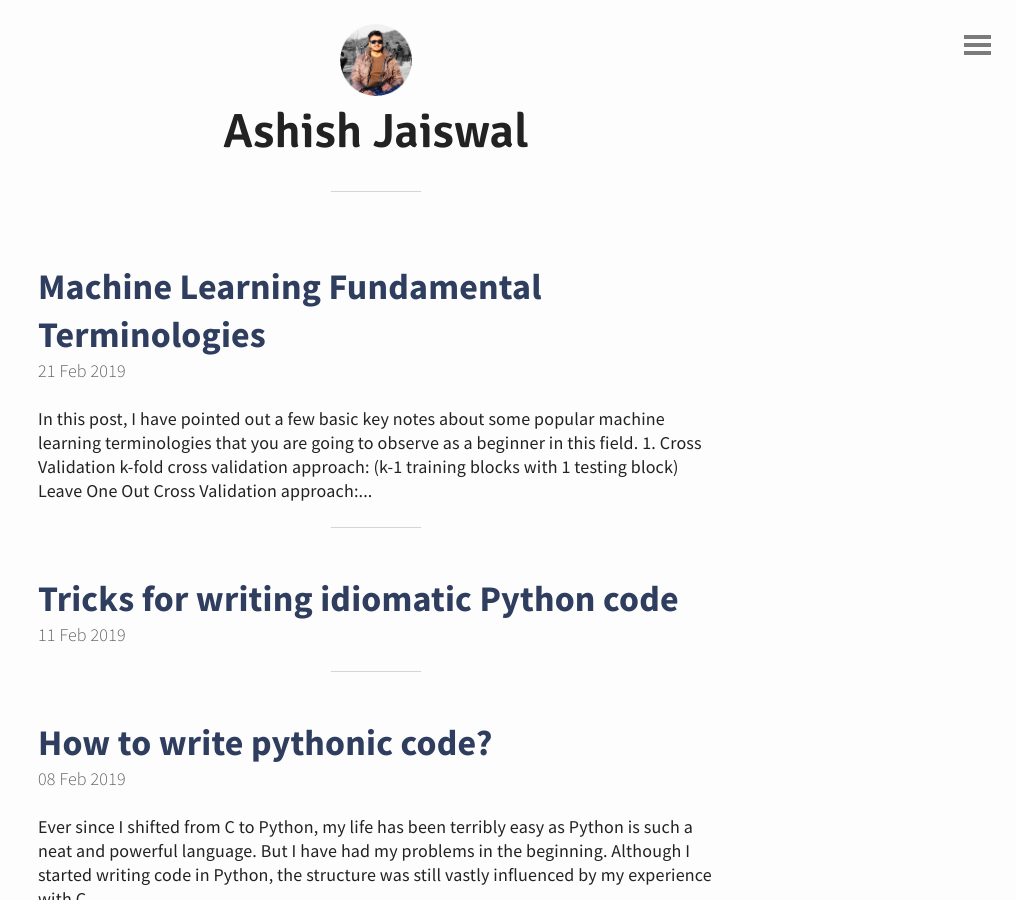
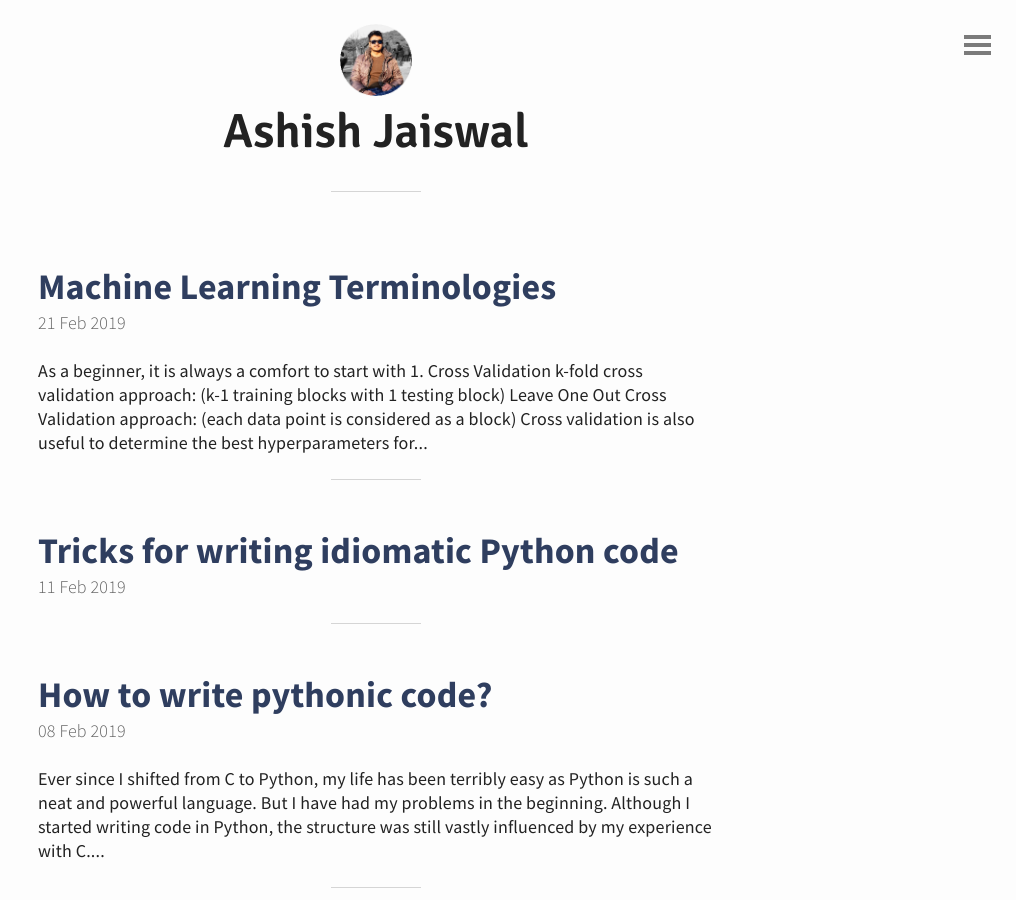
Before and after one commit to asheeshcric/blog, a Jekyll site: the page built from index.html, in a window 1280 px wide and 900 px high. Shown: the whole window, without its empty margins (264-1280 px from the left). Built offline with Jekyll 4.4.1, drawn with Linux system fonts in a browser that asks for light colours; the list of posts is cut into pages by our own code; comment, search, counter and statistics services are not loaded.

Commit message:
Complete post 'Machine Learning Terminologies

```diff
--- a/_posts/2019-02-21-machine-learning-fundamentals.md
+++ b/_posts/2019-02-21-machine-learning-fundamentals.md
@@ -1,23 +1,21 @@
 ---
-title: Machine Learning Fundamental Terminologies
+title: Machine Learning Terminologies
 ---
 
-In this post, I have pointed out a few basic key notes about some popular
-machine learning terminologies that you are going to observe as a beginner
-in this field.
+As a beginner, it is always a comfort to start with
 
-## 1. Cross Validation
+### 1. Cross Validation
 - **k-fold cross validation** approach: (k-1 training blocks with 1 testing block)
 - **Leave One Out Cross Validation** approach: (each data point is considered as a block)
 - Cross validation is also useful to determine the best hyperparameters for the model being trained.
 
-## 2. Confusion Matrix
+### 2. Confusion Matrix
 - Helps in summarizing the performance of the testing data on our trained model
 - **Rows** in the confusion matrix correspond to the predicted data from the model and **Columns** correspond to the actual output of the data
-- ![Confusion Matrix](https://raw.githubusercontent.com/asheeshcric/learning-ml-crashcourse/master/Machine%20Learning%20-%20StatQuest/images/confusion-matrix.png?token=ATcLOps5SjzuYDAzsp4aaSB8EWaQ4FEuks5cd8cqwA==)
+![Confusion Matrix](https://raw.githubusercontent.com/asheeshcric/learning-ml-crashcourse/master/Machine%20Learning%20-%20StatQuest/images/confusion-matrix.png?token=ATcLOps5SjzuYDAzsp4aaSB8EWaQ4FEuks5cd8cqwA==)
 
 
-## 3. Sensitivity & Specificity
+### 3. Sensitivity & Specificity
 - **Accuracy**
 	- ACC is the ratio of correct predictions to the total number of data points
 	- `Accuracy = (True Positive + True Negative) / Total`
@@ -39,7 +37,7 @@
 
 
 
-## 4. Bias & Variance
+### 4. Bias & Variance
 **Bias**
 - High bias can lead models to underfit the data
 - For example: A straight line generally underfits a practically complicated training dataset (or model) as it has high bias and cannot curve according to the data available. This is the problem faced by **Linear Regression** while fitting complicated models
@@ -57,17 +55,17 @@
 	- **Bagging**
 
 
-## 5. AUC - ROC
+### 5. AUC - ROC
 
 - A performance visualization for classification problems at various threshold settings.
 - **ROC** is a probability curve and **AUC** represents degree or measure of separability
 	- Higher the AUC, better the model is at predicting classes as it tells how the model is capable of distinguishing between classes
 
 - **ROC** is plotted with TPR (y-axis) against FPR (x-axis); where `FPR = 1- Specificity`
-###
-- **ROC** with AUC ~ 1, i.e. a model having ideal classification ability
-- ![AUC=1](https://i.ibb.co/7WBPC1V/roc-1.png)
-- **ROC** with AUC = 0.5, i.e. a model similar to randomly guessed classification
-- ![AUC=0.5](https://i.ibb.co/x872KDk/roc-2.png)
-- **ROC** with AUC = 0, i.e. a model that perfectly predicts the outcome oppositely, i.e. 1s for 0s and 0s for 1s
-- ![AUC=0](https://i.ibb.co/Gs36NZT/roc-3.png)
+
+- **ROC** with AUC = 1, i.e. a model having ideal classification ability
+![AUC=1](https://i.ibb.co/7WBPC1V/roc-1.png)
+- **ROC** with AUC = 0.7, i.e. a model with slightly better classification ability than random guess
+![AUC=0.7](https://i.ibb.co/x872KDk/roc-2.png)
+- **ROC** with AUC = 0.5, i.e. a model that does no better than as a random guess
+![AUC=0](https://i.ibb.co/Gs36NZT/roc-3.png)
```
